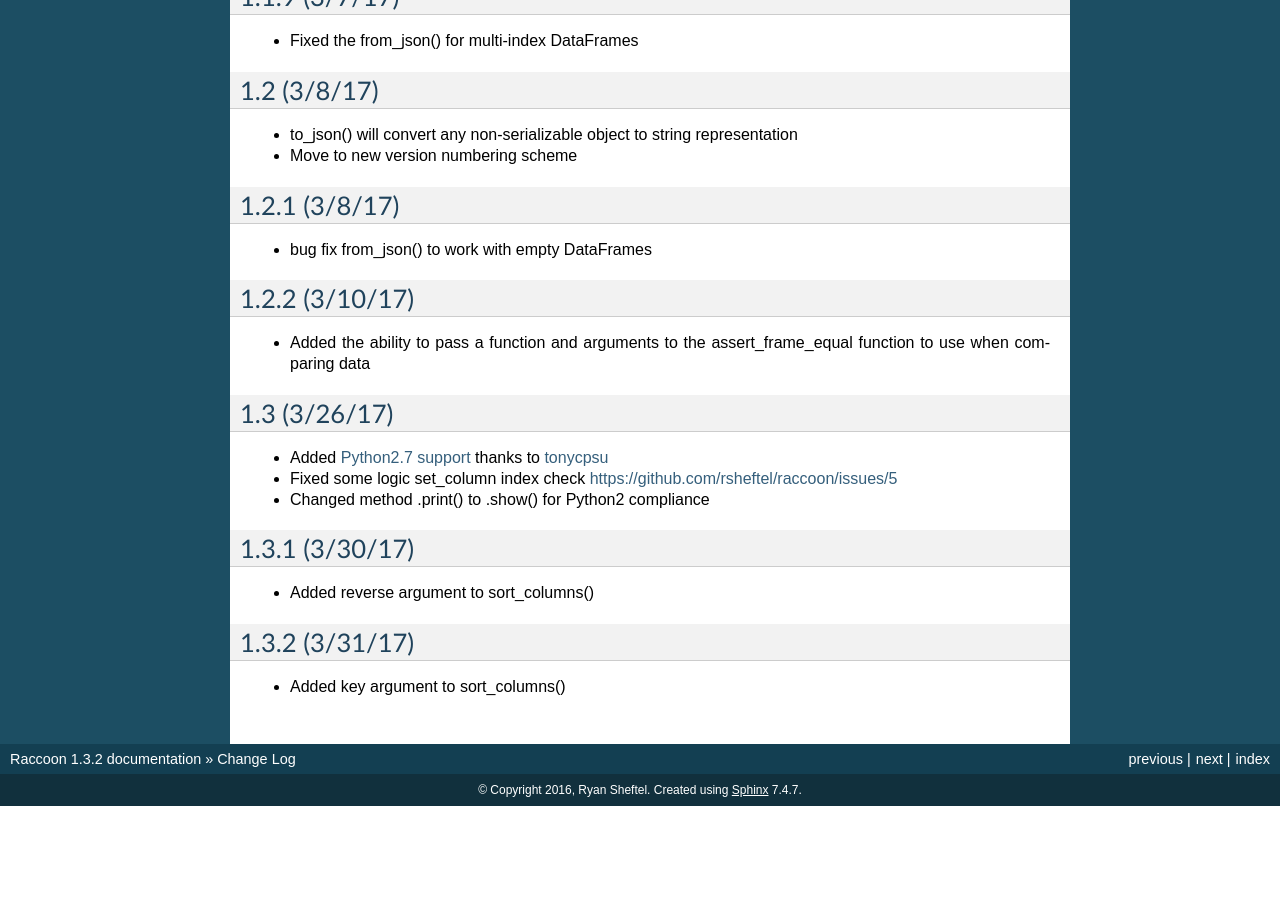
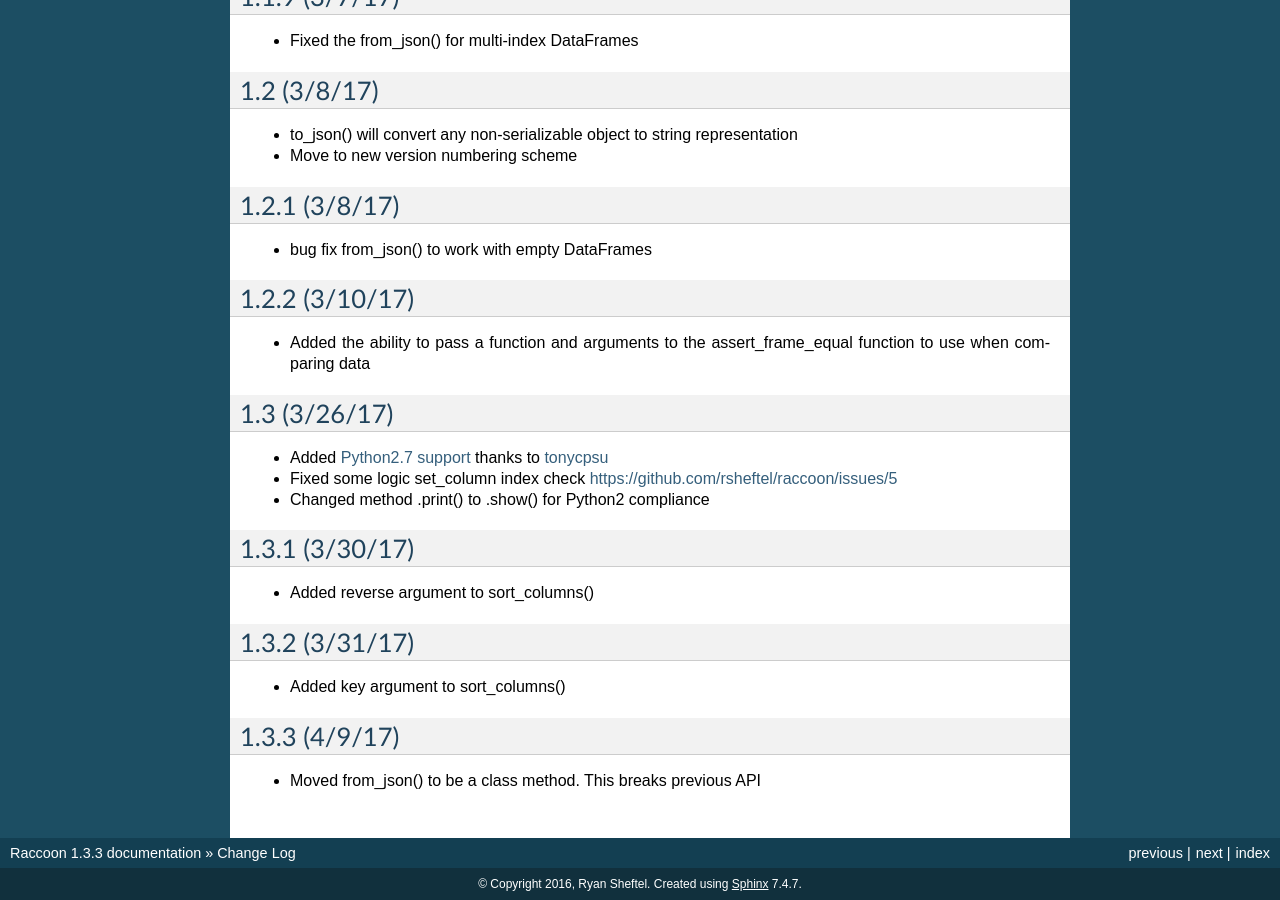
Before and after one commit to rsheftel/raccoon, a Sphinx documentation site: the page built from docs/change_log.rst, in a window 1280 px wide and 900 px high, scrolled down 1316 px. Built offline with Sphinx 7.4.7, drawn with Linux system fonts in a browser that asks for light colours; before the commit the page ends 2122 px from its top, so only the background shows below that; some of the changed text lies outside the part shown.

Commit message:
Update to v1.3.3

```diff
--- a/docs/change_log.rst
+++ b/docs/change_log.rst
@@ -82,3 +82,7 @@ Change Log
 1.3.2 (3/31/17)
 ~~~~~~~~~~~~~~~
 - Added key argument to sort_columns()
+
+1.3.3 (4/9/17)
+~~~~~~~~~~~~~~
+- Moved from_json() to be a class method. This breaks previous API
--- a/docs/conf.py
+++ b/docs/conf.py
@@ -54,9 +54,9 @@ copyright = '2016, Ryan Sheftel'
 # built documents.
 #
 # The short X.Y version.
-version = '1.3.2'
+version = '1.3.3'
 # The full version, including alpha/beta/rc tags.
-release = '1.3.2'
+release = '1.3.3'
 
 # generate docstring for __init__
 autoclass_content = 'both'
--- a/raccoon/__init__.py
+++ b/raccoon/__init__.py
@@ -1,3 +1,3 @@
 
-__version__ = "1.3.2"
+__version__ = "1.3.3"
 from .dataframe import DataFrame
--- a/setup.py
+++ b/setup.py
@@ -22,7 +22,7 @@ pytest_runner = ['pytest-runner'] if needs_pytest else []
 
 setup(
     name='raccoon',
-    version='1.3.2',
+    version='1.3.3',
 
     description='Python DataFrame with fast insert and appends',
     long_description=long_description,
```
